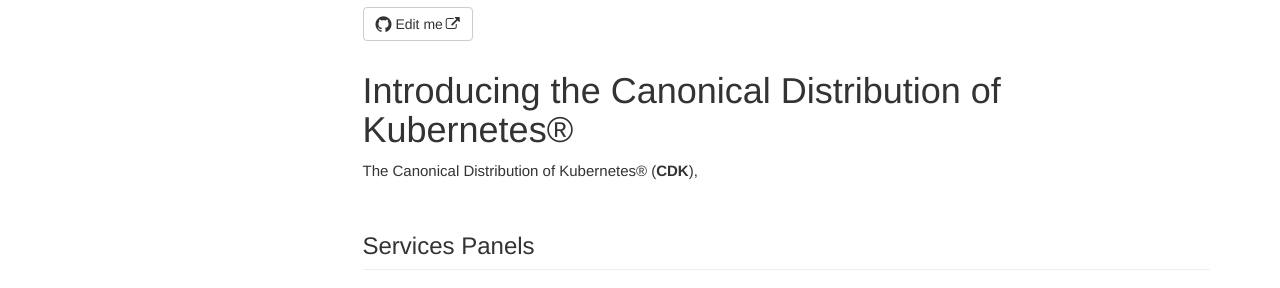
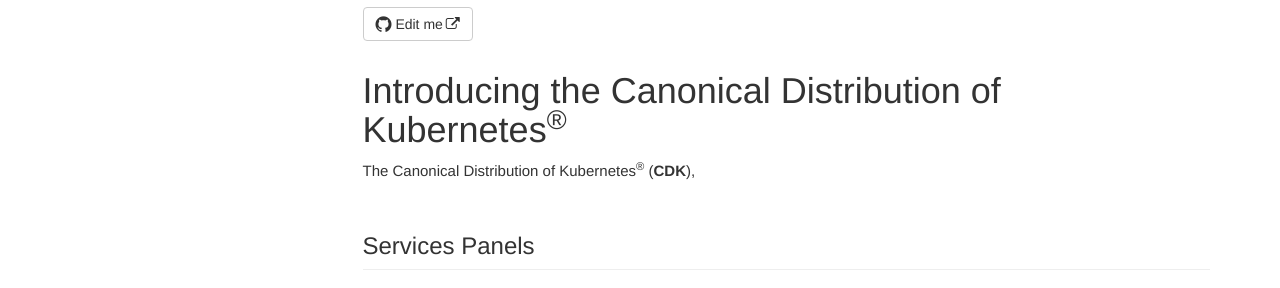
Before and after one commit to evilnick/testpage, a Jekyll site: the page built from pages/k8s/main.md, in a window 1280 px wide and 900 px high. Shown: the part 134-422 px from the top of the window. Built offline with Jekyll 4.4.1, drawn with Linux system fonts in a browser that asks for light colours; nearby versions of some CDN libraries; comment, search, counter and statistics services are not loaded.

```diff
--- a/pages/k8s/main.md
+++ b/pages/k8s/main.md
@@ -7,9 +7,9 @@ permalink: main.html
 folder: k8s
 ---
 
-# Introducing the Canonical Distribution of Kubernetes&reg;
+# Introducing the Canonical Distribution of Kubernetes<sup>&reg;</sup>
 
-The Canonical Distribution of Kubernetes&reg; (**CDK**),
+The Canonical Distribution of Kubernetes<sup>&reg;</sup> (**CDK**),
 
 
 <div class="row">
```
